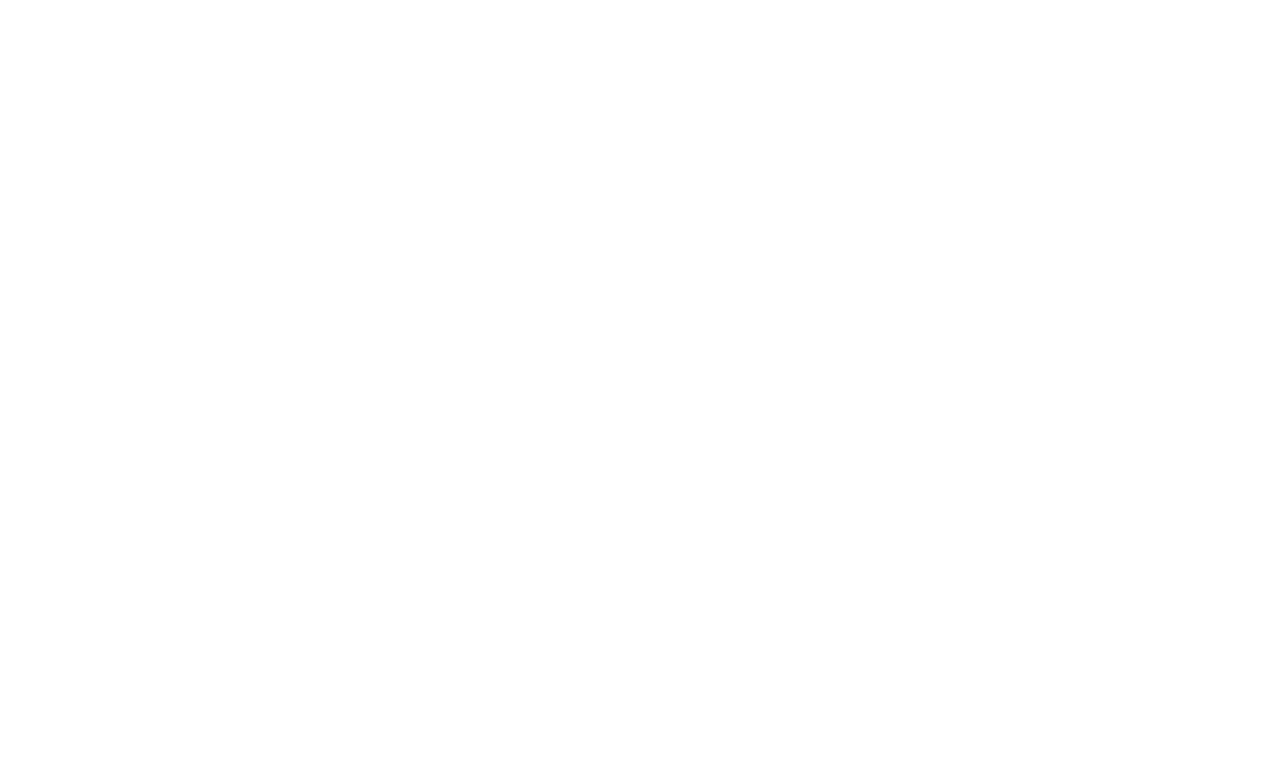
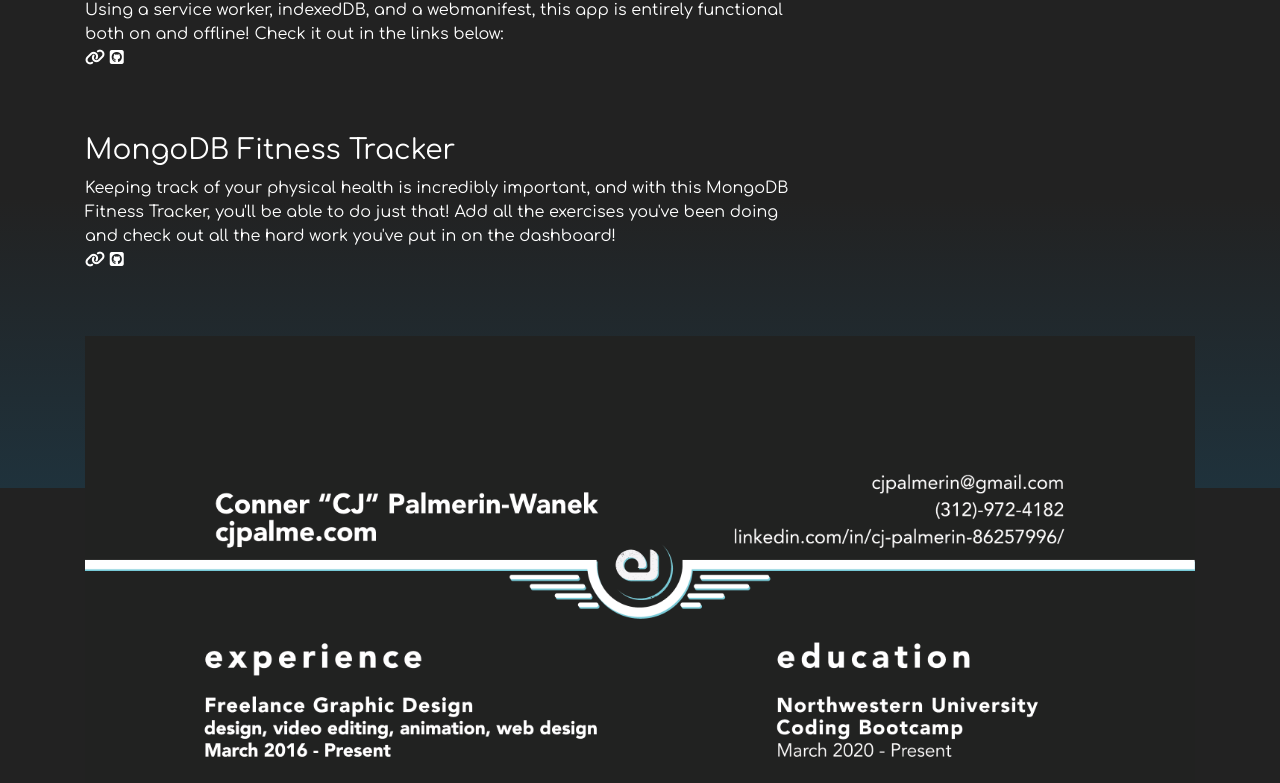
Before and after one commit to cjpalmerin/react-portfolio-cjpalmerin, a React (Create React App) app in the folder client/: page / in a window 1280 px wide. Shown: the part 1912-2695 px from the top of the page. Before the commit the page ends 1187 px from the top, so only its background shows below. Built offline with nearby package versions, Linux system fonts and the light colour scheme.

Commit message:
testing all components for errors.

```diff
--- a/client/src/App.js
+++ b/client/src/App.js
@@ -23,6 +23,11 @@ function App() {
           <Navbar />
           <Home />
           <AboutMe />
+          <Projects />
+          <Resume />
+          <Contact />
+          <WeatherEats />
+          <LocalSpot />
           <Footer />
         </Route>
         <Route exact path="/aboutme">
```
